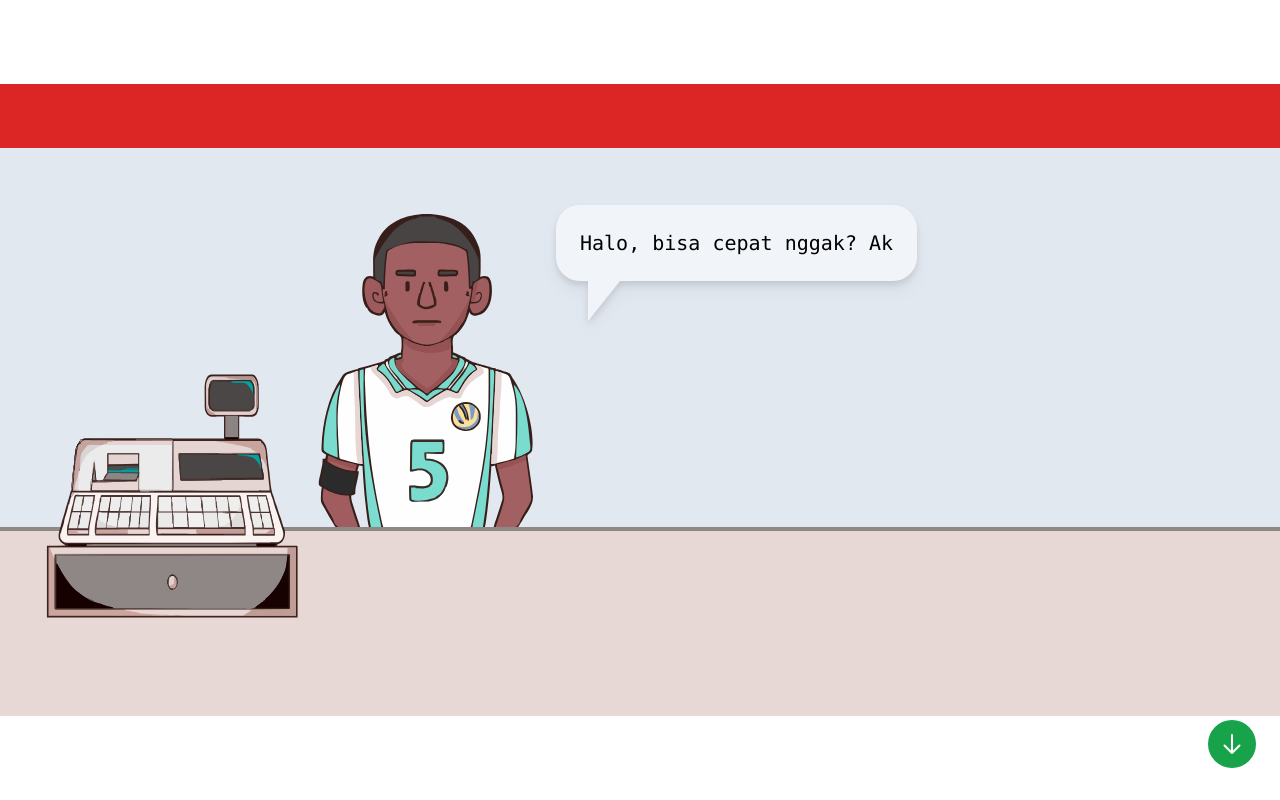
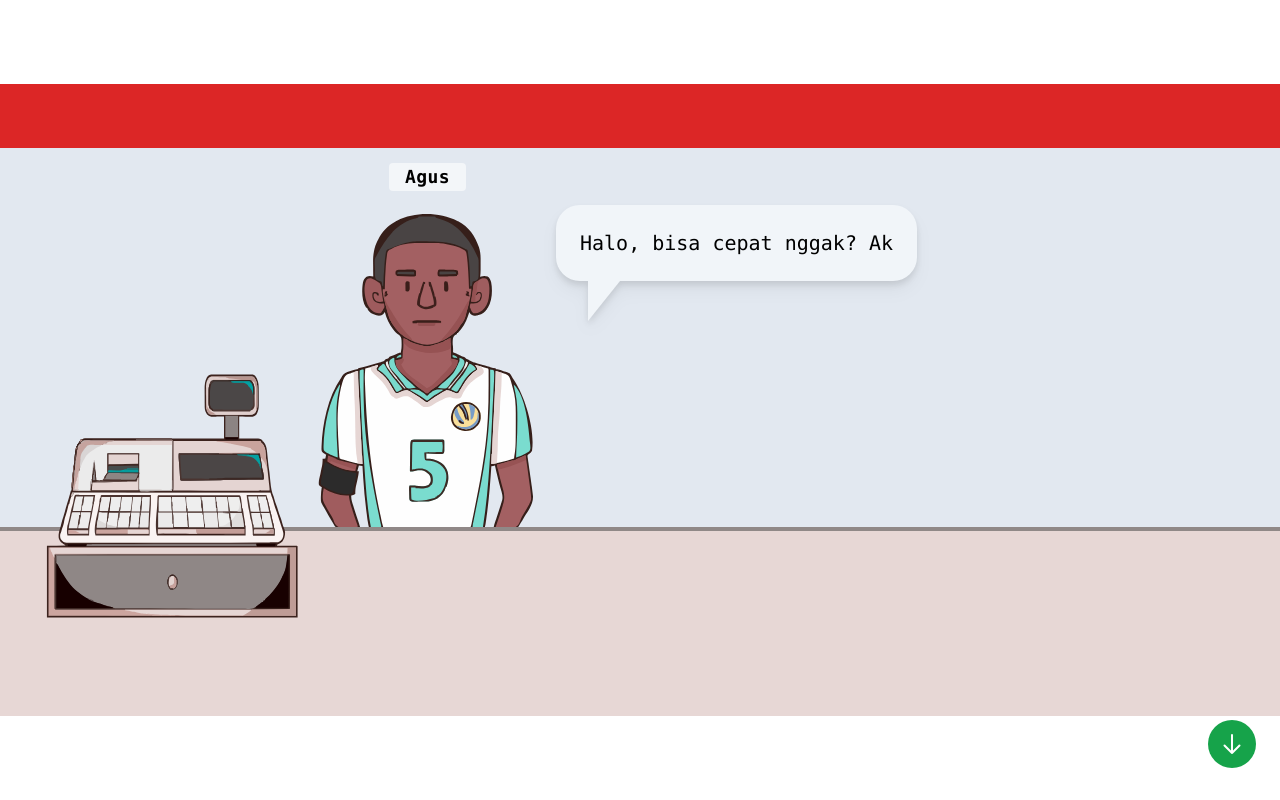
Before and after one commit to Diky-Without-C/Donut-Craze, a React (Vite) app: page / in a window 1280 px wide. Both pictures are taken after a click on the button "MULAI". Shown: the top 800 px of the page. Built offline with nearby package versions, Linux system fonts and the light colour scheme.

Commit message:
feat: display name the character

```diff
--- a/src/layouts/Scenes/CashierArea/Customer/Character/index.tsx
+++ b/src/layouts/Scenes/CashierArea/Customer/Character/index.tsx
@@ -1,6 +1,7 @@
 import { ComponentProps } from "react";
 import Droppable from "@components/Droppable";
 import Overlay from "@components/Overlay";
+import useCustomersStore from "@services/stores/customersStore";
 
 interface CharacterProps extends ComponentProps<"div"> {
   image: string;
@@ -11,12 +12,17 @@ export default function Character({
   className,
   ...props
 }: CharacterProps) {
+  const { customers } = useCustomersStore();
+
   return (
     <Droppable
       {...props}
       id="customer"
       className={`${className} relative flex h-3/4 w-3/12 items-end justify-center`}
     >
+      <span className="absolute top-0 z-10 h-7 -translate-y-20 rounded bg-white/60 px-4 font-mono text-lg font-bold tracking-wide">
+        {customers[0].name}
+      </span>
       <Overlay src={image} className="min-w-[150%]" />
     </Droppable>
   );
```
